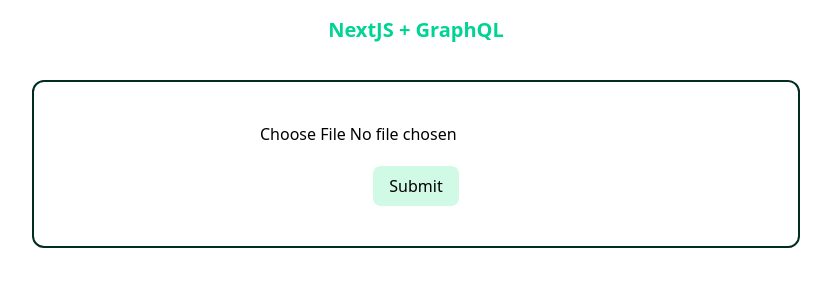
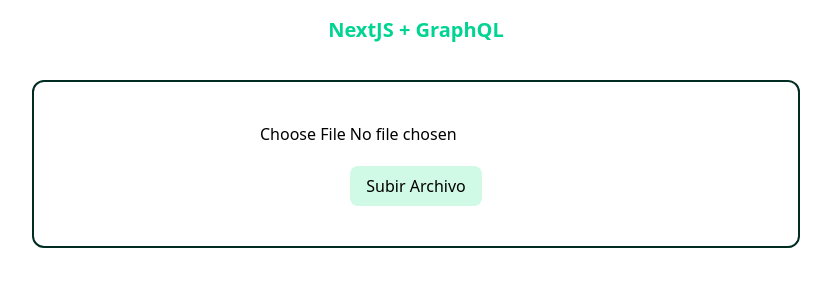
Before and after one commit to fantasyfuerte/NextJS-GraphQL, a Next.js app: page / in a window 1280 px wide. Shown: the top 300 px of the page, without its empty margins (224-1055 px from the left). Built offline with nearby package versions, Linux system fonts and the light colour scheme.

Commit message:
Changing button text

```diff
--- a/src/app/components/file-uploader.tsx
+++ b/src/app/components/file-uploader.tsx
@@ -1,20 +1,42 @@
 "use client";
+
+import { useState } from "react";
 
 interface Props {}
 
 function FileUploader({}: Props) {
+  enum StatusVariables {
+    READY = "EMPTY",
+    UPLOADING = "UPLOADING",
+    SUCCESS = "SUCCESS",
+    ERROR = "ERROR",
+  }
+
+  const [status, setStatus] = useState<StatusVariables>(StatusVariables.READY);
+
   async function Submit(e: React.FormEvent<HTMLFormElement>) {
     e.preventDefault();
     const formData = new FormData(e.currentTarget);
     const file = formData.get("file") as File;
-    console.log(file);
+    if (!file || file.type !== "application/pdf")
+      setStatus(StatusVariables.ERROR);
+    setStatus(StatusVariables.UPLOADING);
   }
+
+  const buttonText =
+    status === StatusVariables.READY
+      ? "Subir Archivo"
+      : status === StatusVariables.UPLOADING
+      ? "Subiendo..."
+      : status === StatusVariables.SUCCESS
+      ? "Archivo Subido"
+      : "Error";
 
   return (
     <form className=" flex flex-col items-center gap-5" onSubmit={Submit}>
       <input type="file" name="file" accept=".pdf" className="" />
       <button className="bg-emerald-100 px-4 py-2 rounded-lg hover:bg-emerald-300">
-        Submit
+        {buttonText}
       </button>
     </form>
   );
```
